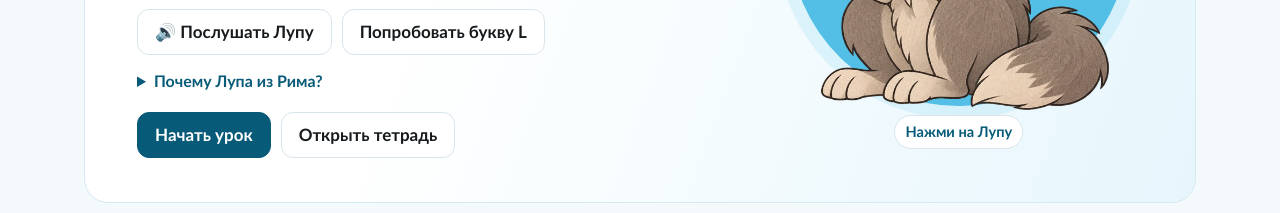
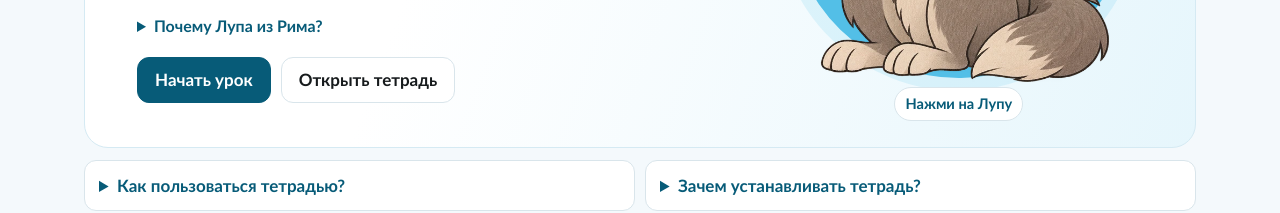
Before and after one commit to marinavoronka-dev/INALIANO, a plain HTML site: page index.html in a window 1280 px wide. Shown: the part 446-659 px from the top of the page. Drawn offline with Linux system fonts and the light colour scheme.

Commit message:
Simplify Lupa controls on the home screen

```diff
--- a/app.js
+++ b/app.js
@@ -79,11 +79,7 @@ function home() {
         </div>
         <div class="lupa-introduction">
           <p class="lupa-intro"><strong lang="it">Ciao! Mi chiamo Lupa.</strong> Привет! Я Лупа. Моё имя значит «волчица». Послушай и повтори вслух!</p>
-          <div class="buttons lupa-actions">
-            <button type="button" class="action" id="lupa-voice">🔊 Послушать Лупу</button>
-            ${link('Попробовать букву L', '#book/15')}
-          </div>
-          <div id="lupa-status" role="status"></div>
+            <div id="lupa-status" role="status"></div>
           <details class="lupa-story"><summary>Почему Лупа из Рима?</summary><p>По древней легенде волчица позаботилась о близнецах Ромуле и Реме. Позже Ромул, по преданию, основал Рим. Так волчица стала одним из символов города.</p></details>
         </div>
         <div class="buttons hero-navigation">${link(solved.size && solved.size < total ? 'Продолжить уроки' : 'Начать урок', '#lesson/' + next.id, true)}${link('Открыть тетрадь', '#book')}</div>
@@ -103,7 +99,7 @@ function home() {
     <div class="home-help">
       <details><summary>Как пользоваться тетрадью?</summary>
         <ol>
-          <li><strong>Послушать Лупу.</strong> Нажми на неё или кнопку с динамиком и повтори приветствие.</li>
+          <li><strong>Поздороваться с Лупой.</strong> Нажми на Лупу и повтори её приветствие.</li>
           <li><strong>Начать урок.</strong> Выбери ответ и проверь себя.</li>
           <li><strong>Открыть тетрадь.</strong> Выбери страницу, чтобы писать, рисовать или решать кроссворды. В словаре по кнопке 🔊 можно послушать слова.</li>
         </ol>
@@ -127,7 +123,6 @@ function home() {
   }
   character.querySelector('.lupa-head').addEventListener('animationend', () => character.classList.remove('is-greeting'));
   character.onclick = greet;
-  node('lupa-voice').onclick = greet;
 }
 
 function lesson(theme) {
--- a/style.css
+++ b/style.css
@@ -292,7 +292,7 @@ html:not([data-installable]) [data-install-app]{display:none}
 .home-help ol{padding-left:1.35em}
 .home-help li+li{margin-top:6px}
 .home-help button{margin-bottom:12px}
-.lupa-actions .action,.hero-navigation .action{min-height:46px}
+.hero-navigation .action{min-height:46px}
 @media(max-width:600px){
   .hero{grid-template-columns:minmax(0,1fr) minmax(100px,32%);grid-template-areas:"heading mascot" "intro intro" "nav nav";gap:10px;
     padding:16px;min-height:0}
```
Also changed, not shown: sw.js (+1 -1 lines).
